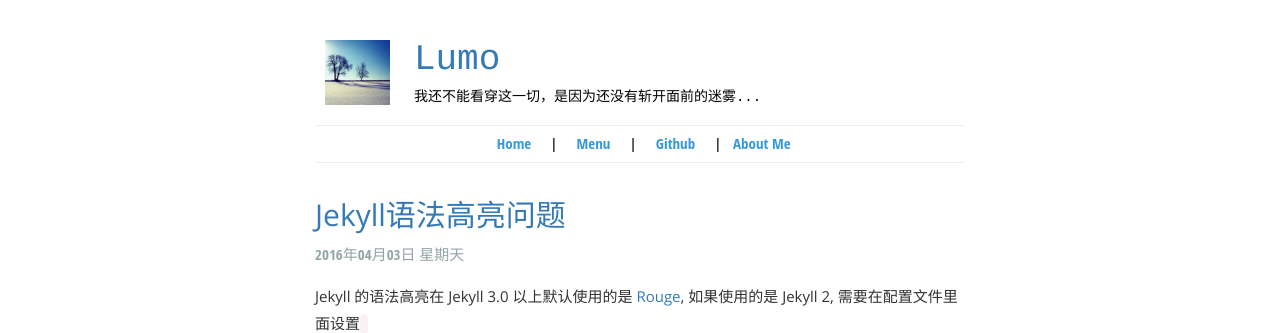
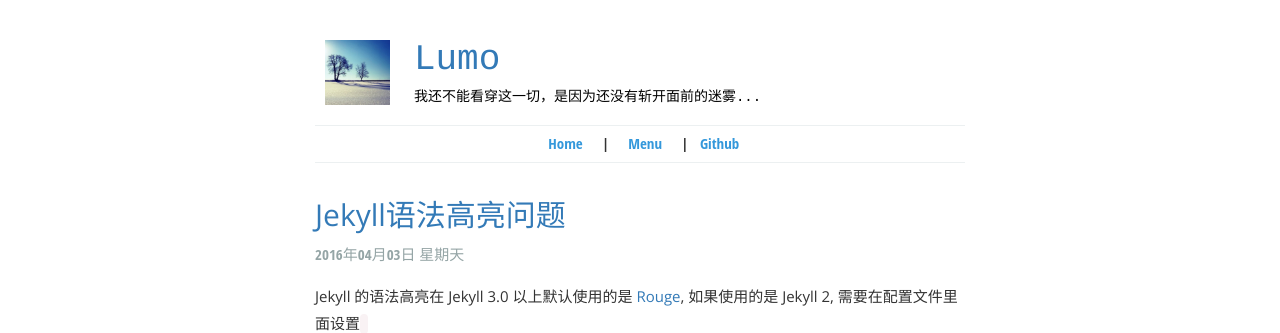
Before and after one commit to LumoCheung/lumocheung.github.com, a Jekyll site: the page built from index.html, in a window 1280 px wide. Shown: the top 333 px of the page. Built offline with Jekyll 4.4.1, drawn with Linux system fonts in a browser that asks for light colours.

Commit message:
Update blog_header.html

```diff
--- a/_includes/blog_header.html
+++ b/_includes/blog_header.html
@@ -16,8 +16,8 @@
             <li><a href="/menu.html">Menu</a></li>
             <li>|</li>
             <li><a target="_blank" href="https://github.com/lumocheung">Github</a></li>
-            <li>|</li>
-            <li><a target="_blank" href="/about.html"> About Me</a></li>
+            <!--暂时不开放<li>|</li>
+            <li><a target="_blank" href="/about.html"> About Me</a></li>-->
         </ul>
     </nav>
 </header>
```
